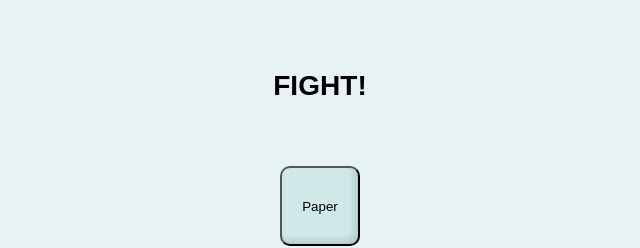
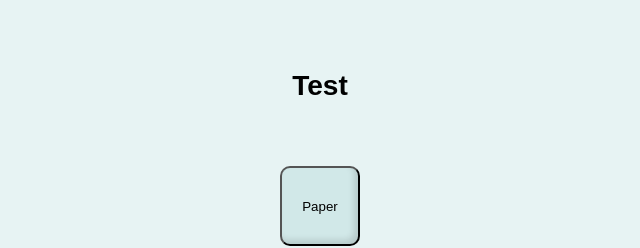
Before and after one commit to PizzaTreatza/RPS-TOP, a plain HTML site: page index.html in a window 1280 px wide. Shown: the part 157-405 px from the top of the page, 320-960 px from the left. Drawn offline with Linux system fonts and the light colour scheme.

Commit message:
this is a test

```diff
--- a/index.html
+++ b/index.html
@@ -23,7 +23,7 @@
             </div>
         </div>
         <div class="scoreReport">
-            <h3 id="scoreOutput">FIGHT!</h3>
+            <h3 id="scoreOutput">Test</h3>
         </div>
         <div class="buttons">
             <button class="rBtn"> Rock </button>
```
